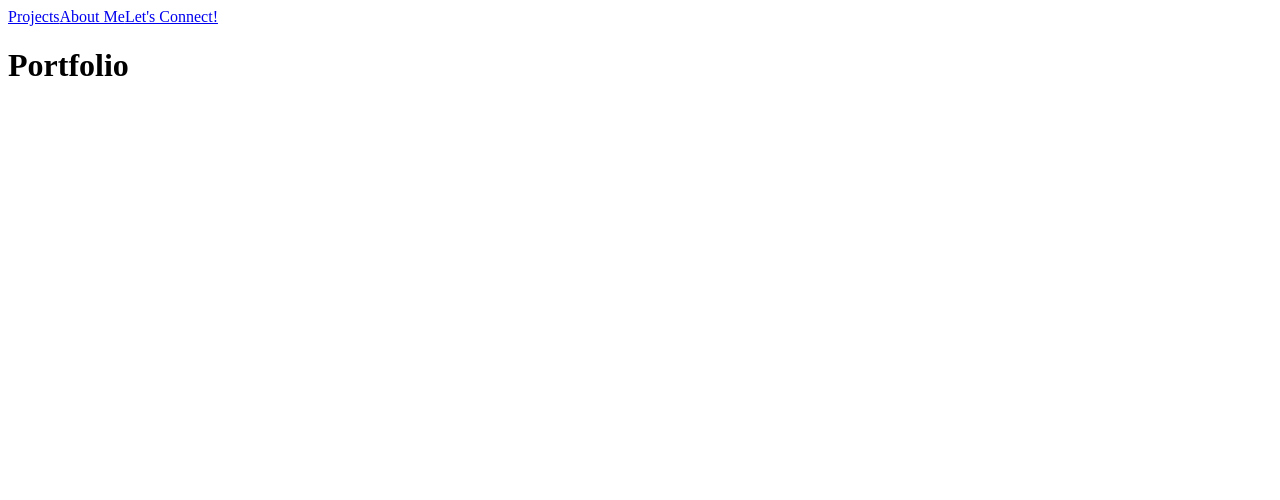
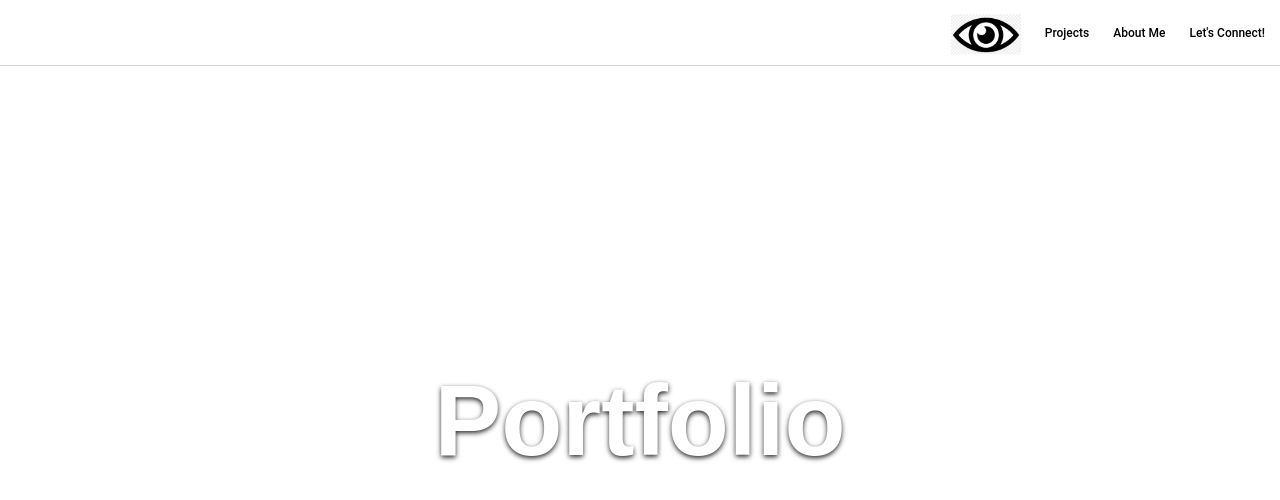
Before and after one commit to eyeseegIT/portfolio, a React (Create React App) app: page / in a window 1280 px wide. Shown: the top 500 px of the page. Built offline with nearby package versions, Linux system fonts and the light colour scheme.

Commit message:
set up about me page

```diff
--- a/src/App.jsx
+++ b/src/App.jsx
@@ -1,5 +1,6 @@
 import React from "react";
 import { Route, Routes } from 'react-router-dom'
+import "./styles/App.css"
 
 // Components
 import Nav from "./Components/Nav/Nav"
--- a/src/Components/About/About.jsx
+++ b/src/Components/About/About.jsx
@@ -0,0 +1,24 @@
+import React from "react";
+import "../../styles/About.css"
+
+// Components and Assets
+import Headshot from "../../assets/headshot.jpeg"
+
+const About = () => {
+  return (
+    <>
+    <h1>About Me</h1>
+    <div className="about-container">
+      <div className="about-child">
+        <div><img src={Headshot} alt="Angela" id="headshot"></img></div>
+      </div>
+      <div className="about-child">
+        <div><h3>A software engineer, doctor, and business owner who is excited to improve how and what people see. Through knowledge and deductive-reasoning skills, arrive at diagnoses and sources of errors to execute treatments and fixes. Bringing a passion for learning and making a difference to each and every project. Approaching every problem with an open mind and willingness to embrace different opinions and methods all thanks to those from different walks of life (ie: patients, customers, staff, all alike). </h3></div>
+      </div>
+
+    </div>
+    </>
+  )
+}
+
+export default About;
--- a/src/Components/Contact/Contact.jsx
+++ b/src/Components/Contact/Contact.jsx
@@ -0,0 +1,11 @@
+import React from "react";
+
+const Contact = () => {
+  return (
+    <div>
+
+    </div>
+  )
+}
+
+export default Contact;
--- a/src/Components/Landing/Landing.jsx
+++ b/src/Components/Landing/Landing.jsx
@@ -3,7 +3,7 @@ import React from "react";
 const Landing = () => {
   return (
     <div className="landing">
-      <h1>Portfolio</h1>
+      <h1 id="splash-logo">Portfolio</h1>
     </div>
   )
 }
--- a/src/Components/Nav/Nav.jsx
+++ b/src/Components/Nav/Nav.jsx
@@ -1,9 +1,13 @@
 import React from "react";
 import { Link } from "react-router-dom";
+
+// Components and Assets
+import Logo from "../../assets/logo.png"
 
 const Nav = () => {
   return (
     <nav className="navigation-bar">
+      <Link to="/"><img id="logo" src={Logo} alt="portfolio logo" /></Link>
       <Link to="/projects">Projects</Link>
       <Link to="/about">About Me</Link>
       <Link to="/contact">Let's Connect!</Link>
--- a/src/Components/Projects/Projects.jsx
+++ b/src/Components/Projects/Projects.jsx
@@ -0,0 +1,11 @@
+import React from "react";
+
+const Projects = () => {
+  return (
+    <div>
+
+    </div>
+  )
+}
+
+export default Projects;
--- a/src/index.css
+++ /dev/null
@@ -1,13 +0,0 @@
-body {
-  margin: 0;
-  font-family: -apple-system, BlinkMacSystemFont, 'Segoe UI', 'Roboto', 'Oxygen',
-    'Ubuntu', 'Cantarell', 'Fira Sans', 'Droid Sans', 'Helvetica Neue',
-    sans-serif;
-  -webkit-font-smoothing: antialiased;
-  -moz-osx-font-smoothing: grayscale;
-}
-
-code {
-  font-family: source-code-pro, Menlo, Monaco, Consolas, 'Courier New',
-    monospace;
-}
--- /dev/null
+++ b/src/styles/About.css
@@ -0,0 +1,28 @@
+h1 {
+  text-align: center;
+}
+
+.about-container {
+  display: flex;
+  align-items: center;
+  justify-content: center;
+  margin-top: 50px;
+}
+
+.about-child {
+  flex: 1;
+  width: 1.8rem;
+}
+
+.about-child:first-child {
+  margin-right: 50px;
+}
+
+h3 {
+  width: 85%;
+}
+
+#headshot {
+  width: 50%;
+  float: right;
+}
--- /dev/null
+++ b/src/styles/App.css
@@ -0,0 +1,102 @@
+html,
+body,
+#root,
+main {
+  margin: 0;
+  height: 100%;
+  overflow: hidden;
+  box-sizing: border-box;
+  font-family: "Roboto", sans-serif;
+}
+
+nav {
+  display: flex;
+  align-items: center;
+  justify-content: right;
+  padding: 0px 15px 0px 15px;
+  border-bottom: 1px solid rgb(212, 212, 212);
+}
+
+.navigation-bar {
+  height: 65px;
+}
+
+.navigation-bar img {
+  height: 40px;
+  transform: translateY(8%);
+}
+
+.navigation-bar a:hover {
+  border-bottom: 2px solid #60dafb;
+}
+
+#logo:hover {
+  border-bottom: none;
+}
+
+nav h1 {
+  margin-right: auto;
+  font-weight: 700;
+}
+
+#logo {
+  margin: 0;
+  margin-right: auto;
+  font-weight: 700;
+  font-size: 24px;
+}
+
+.navigation-bar a {
+  text-decoration: none;
+  margin-left: 24px;
+  font-weight: 500;
+  font-size: 12px;
+  color: black;
+}
+
+.display-items {
+  font-size: 12px;
+  font-weight: 500;
+  margin-left: 24px;
+  border-radius: 100px;
+  -webkit-appearance: none;
+  padding: 6px 14px 6px 14px;
+  border: 1px solid #dbdbdb;
+}
+
+.display-items:hover {
+  cursor: pointer;
+}
+
+#splash-logo {
+  margin: 0;
+  color: white;
+  font-weight: 900;
+  font-size: 100px;
+  font-style: normal;
+  transform: translateY(-40%);
+  font-family: blenny, sans-serif;
+  text-shadow: 0px 2px 5px rgba(0, 0, 0, 0.85);
+}
+
+#splash-logo:hover {
+  cursor: pointer;
+}
+
+.landing {
+  height: 100%;
+  display: flex;
+  align-items: center;
+  flex-direction: column;
+  justify-content: center;
+  background-size: cover;
+  background-position: center center;
+}
+
+#splash-logo::after {
+  position: absolute;
+  width: 0;
+  height: 0;
+  overflow: hidden;
+  z-index: -1;
+}
```
Also changed, not shown: src/assets/headshot.jpeg (added), src/assets/logo.png (added).
